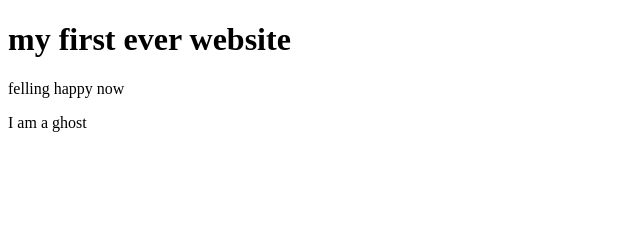
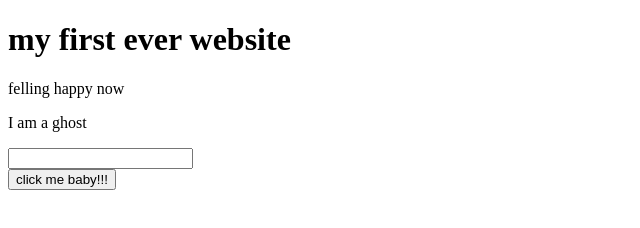
Before and after one commit to alquddus90/My-first-website, a plain HTML site: page index.html in a window 1280 px wide. Shown: the whole page, without its empty margins (0-640 px from the left). Drawn offline with Linux system fonts and the light colour scheme.

Commit message:
done addind button

```diff
--- a/index.html
+++ b/index.html
@@ -7,5 +7,8 @@
     <h1>my first ever website</h1>
     <p>felling happy now</p>
     <p>I am a ghost</p>
+    <input type="text">
+    <br>
+    <button>click me baby!!!</button>
 </body>
 </html>
```
